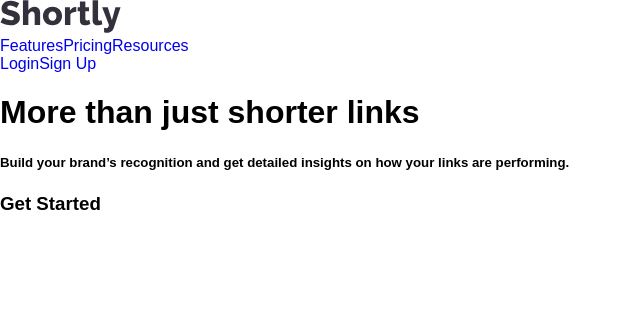
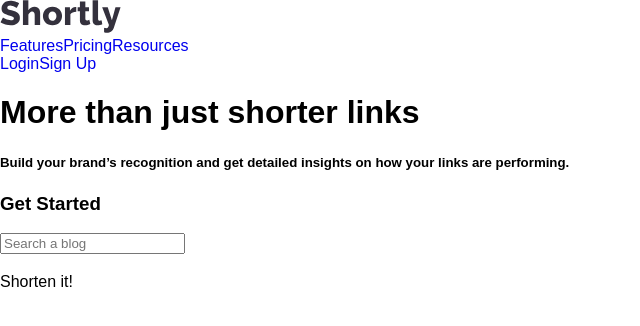
Before and after one commit to Abdulkareemoj/url-shortener-fementor, a React (Vite) app: page / in a window 1280 px wide. Shown: the top 326 px of the page, without its empty margins (0-640 px from the left). Built offline with nearby package versions, Linux system fonts and the light colour scheme.

Commit message:
late commit

```diff
--- a/src/App.jsx
+++ b/src/App.jsx
@@ -2,6 +2,7 @@
 
 import Hero from "./components/Hero";
 import Navbar from "./components/Navbar";
+import Searchbar from "./components/Searchbar";
 import "./styles.scss";
 
 
@@ -10,6 +11,7 @@
     <div className="App">
     <Navbar />
     <Hero />
+    <Searchbar />
   </div>
   );
 }
```
